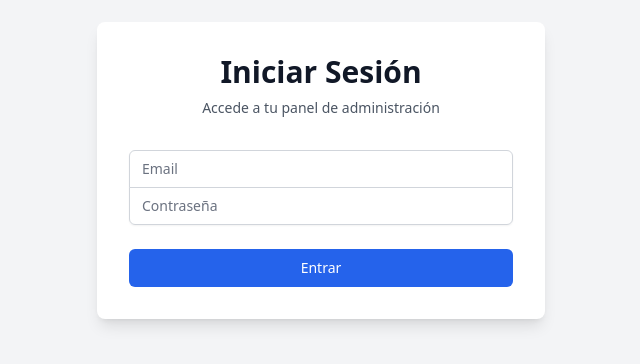
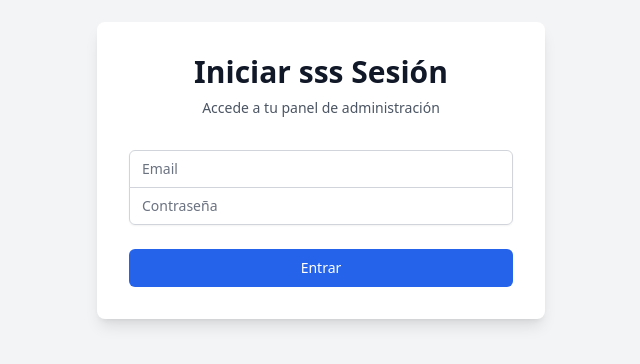
Before and after one commit to Nicojuarez95/frontend-cashback, a Vue app: page /login in a window 1280 px wide. Shown: the part 230-594 px from the top of the page, without its empty margins (319-959 px from the left). Built offline with nearby package versions, Linux system fonts and the light colour scheme; the HTML template or start-up script is replaced by a standard one.

Commit message:
front cash

```diff
--- a/src/views/LoginView.vue
+++ b/src/views/LoginView.vue
@@ -24,7 +24,7 @@ const handleLogin = async () => {
   <div class="min-h-screen flex items-center justify-center bg-gray-100">
     <div class="w-full max-w-md p-8 space-y-8 bg-white rounded-lg shadow-lg">
       <div>
-        <h2 class="text-3xl font-extrabold text-center text-gray-900">Iniciar Sesión</h2>
+        <h2 class="text-3xl font-extrabold text-center text-gray-900">Iniciar sss Sesión</h2>
         <p class="mt-2 text-center text-sm text-gray-600">Accede a tu panel de administración</p>
       </div>
       <form class="mt-8 space-y-6" @submit.prevent="handleLogin">
```
